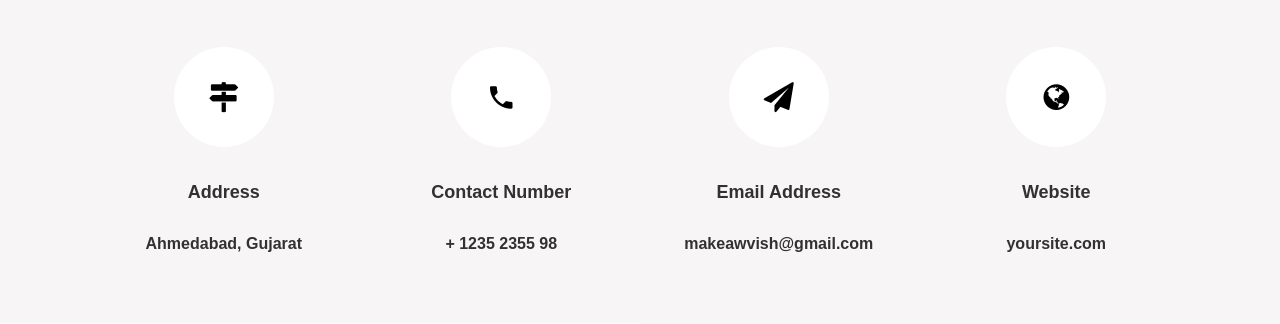
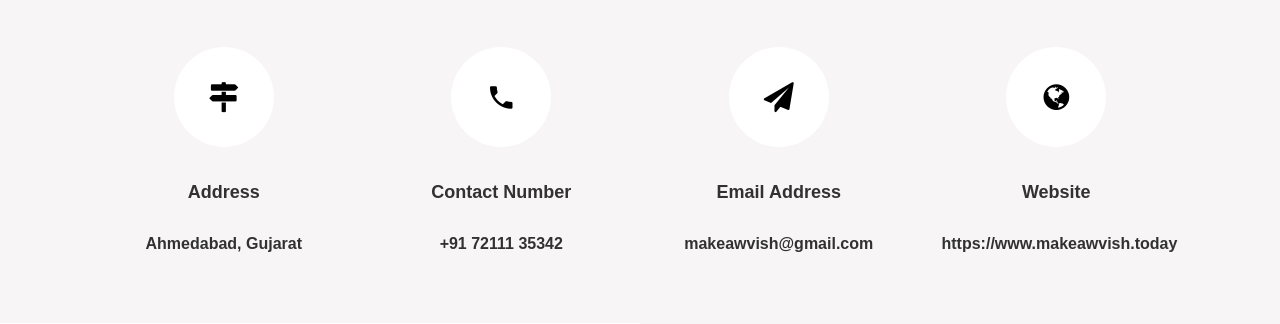
Before and after one commit to FarhatJ/beautyConsultancy, a Django app: page /contact.html in a window 1280 px wide. Shown: the part 301-625 px from the top of the page. Run offline with Django 3.2, Linux system fonts and the light colour scheme; some libraries are stand-ins or nearby versions; some web fonts are replaced.

Commit message:
minor hot fixes

```diff
--- a/website/templates/contact.html
+++ b/website/templates/contact.html
@@ -1,6 +1,6 @@
 {% extends 'base.html'%}
 {% load static %}
-{% block title %}Contact{% endblock %}
+{% block title %}CONTACT{% endblock %}
 {% block content %}
 
     <section class="hero-wrap hero-wrap-2" style="background-image: url('{% static 'website/img/banner.jpg' %}'); height:300px" data-stellar-background-ratio="0.5">
@@ -33,7 +33,7 @@
           			<span class="icon-phone2"></span>
           		</div>
           		<h3 class="mb-4">Contact Number</h3>
-	            <p><a href="tel://1234567920">+ 1235 2355 98</a></p>
+	            <p><a href="tel://917211135342">+91 72111 35342</a></p>
 	          </div>
           </div>
           <div class="col-md-3 d-flex">
@@ -42,7 +42,7 @@
           			<span class="icon-paper-plane"></span>
           		</div>
           		<h3 class="mb-4">Email Address</h3>
-	            <p><a href="mailto:info@yoursite.com">makeawvish@gmail.com</a></p>
+	            <p><a href="#">makeawvish@gmail.com</a></p>
 	          </div>
           </div>
           <div class="col-md-3 d-flex">
@@ -51,7 +51,7 @@
           			<span class="icon-globe"></span>
           		</div>
           		<h3 class="mb-4">Website</h3>
-	            <p><a href="#">yoursite.com</a></p>
+	            <p><a href="#">https://www.makeawvish.today</a></p>
 	          </div>
           </div>
         </div>
--- a/website/templates/home.html
+++ b/website/templates/home.html
@@ -1,6 +1,6 @@
 {% extends 'base.html'%}
 {% load static %}
-{% block title %}Home{% endblock %}
+{% block title %}HOME{% endblock %}
 {% block content %}
 
     <section id="home-section" class="hero" style="background-image: url({% static 'website/img/bg.jpg' %});" data-stellar-background-ratio="0.5">
@@ -170,7 +170,7 @@
 							actually confusing. Ultimately, knowing this everything &amp; keep your needs in mind we
 							plan everything you wish for and give you that perfect Glowing, Smooth &amp; Supple skin.</p>
 					</div>
-					<a href="#collapse6" class="nav-toggle">Read More</a>
+					<a href="#collapse6" class="nav-toggle" style="color:white;">Read More</a>
 					</div>
 				</div>
               </div>
```
